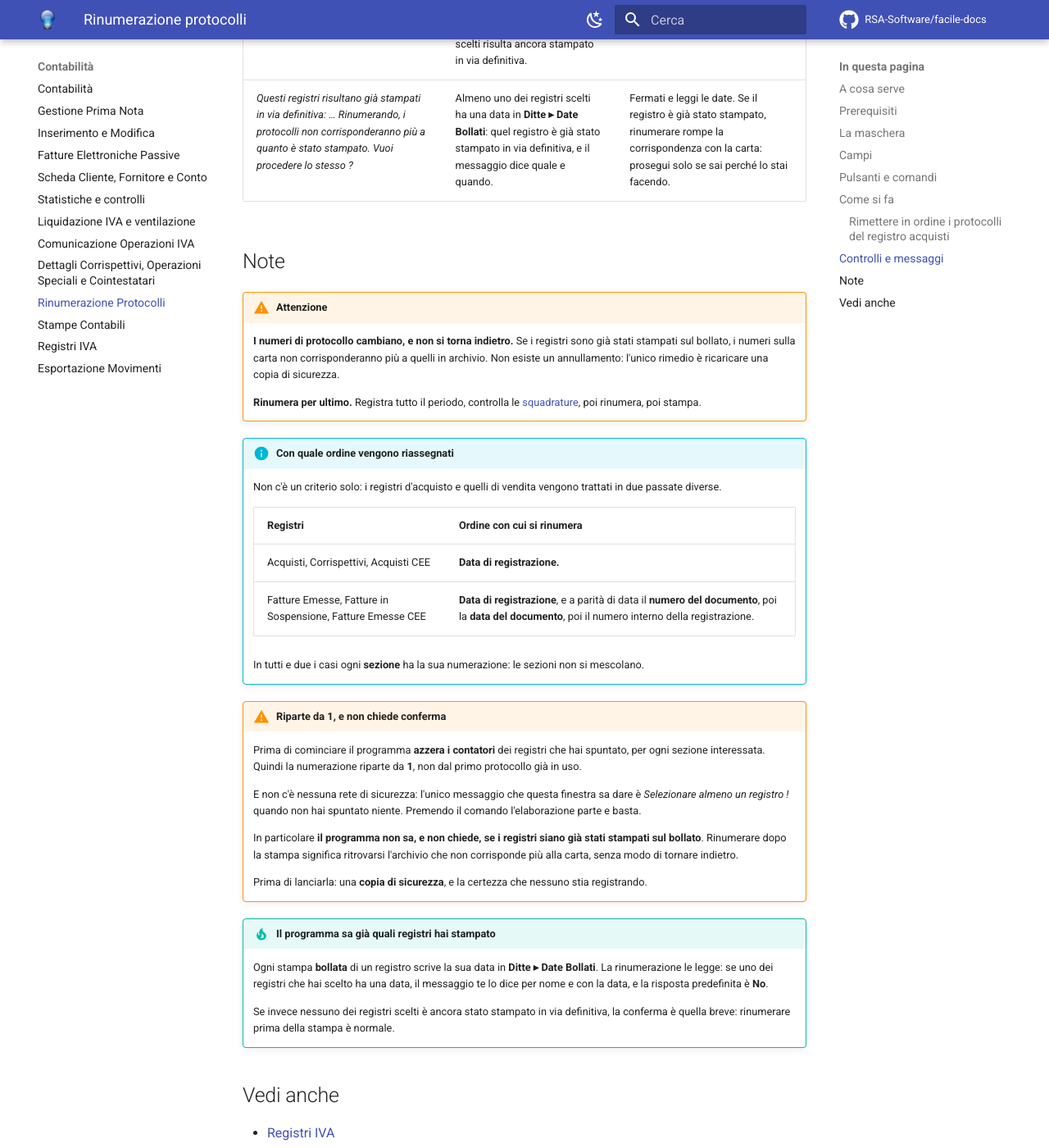
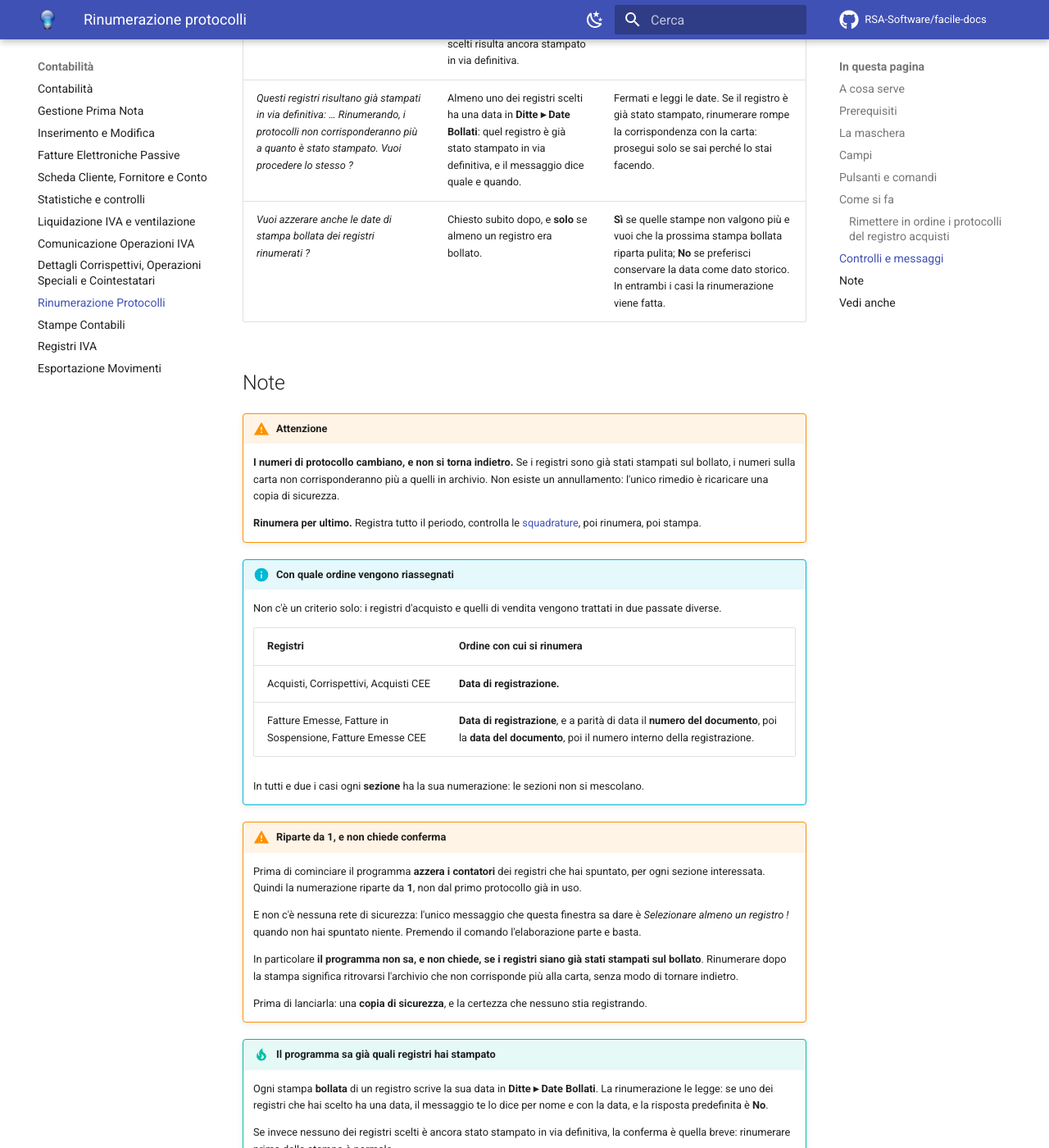
Before and after one commit to RSA-Software/facile-docs, an MkDocs documentation site: the page built from docs/moduli/contabilita/rinumerazione-protocolli.md, in a window 1280 px wide and 1400 px high, scrolled down 3149 px. Shown: the whole window at 82% size. Built offline with MkDocs 1.6.1 and Material for MkDocs 9.7.7, drawn with Linux system fonts in a browser that asks for light colours; comment, search, counter and statistics services are not loaded; some of the changed text lies outside the part shown.

Commit message:
Rinumerazione protocolli: la domanda sull'azzeramento delle date bollate
Dopo la conferma, se almeno un registro era bollato il programma chiede se
azzerare anche le sue date di stampa. Non decide da solo: la data conservata
resta la verita' di quello che e' stato stampato, azzerarla fa ripartire
pulita la prossima stampa bollata.

```diff
--- a/docs/moduli/contabilita/rinumerazione-protocolli.md
+++ b/docs/moduli/contabilita/rinumerazione-protocolli.md
@@ -91,6 +91,7 @@ Almeno una casella dev'essere spuntata.
 | *Selezionare almeno un registro !* | Nessuna delle sei caselle è spuntata. | Spunta il registro o i registri da rinumerare. |
 | *I protocolli di … verranno riscritti da capo. Registri: … Vuoi procedere ?* | Conferma prima di partire, quando nessuno dei registri scelti risulta ancora stampato in via definitiva. | Controlla la sezione e i registri elencati, poi rispondi **Sì**. |
 | *Questi registri risultano già stampati in via definitiva: … Rinumerando, i protocolli non corrisponderanno più a quanto è stato stampato. Vuoi procedere lo stesso ?* | Almeno uno dei registri scelti ha una data in **Ditte ▸ Date Bollati**: quel registro è già stato stampato in via definitiva, e il messaggio dice quale e quando. | Fermati e leggi le date. Se il registro è già stato stampato, rinumerare rompe la corrispondenza con la carta: prosegui solo se sai perché lo stai facendo. |
+| *Vuoi azzerare anche le date di stampa bollata dei registri rinumerati ?* | Chiesto subito dopo, e **solo** se almeno un registro era bollato. | **Sì** se quelle stampe non valgono più e vuoi che la prossima stampa bollata riparta pulita; **No** se preferisci conservare la data come dato storico. In entrambi i casi la rinumerazione viene fatta. |
 
 ## Note
 
@@ -146,6 +147,11 @@ Almeno una casella dev'essere spuntata.
     definitiva, la conferma è quella breve: rinumerare prima della stampa
     è normale.
 
+    Quando hai confermato, il programma chiede anche se azzerare quelle
+    date. Non decide da solo: la data conservata resta la verità di
+    quello che è stato stampato, azzerarla fa ripartire pulita la
+    prossima stampa bollata.
+
 ## Vedi anche
 
 - [Registri IVA](registri-iva.md)
```
Also changed, not shown: docs/appendici/messaggi-errore.md (+2 -1 lines).
